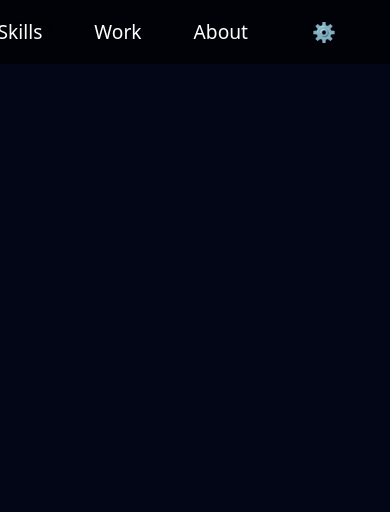
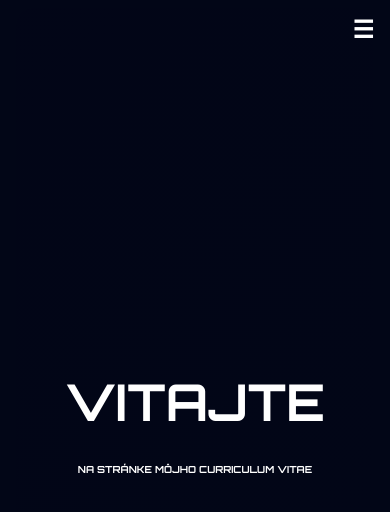
Before and after one commit to GallyTi/portfolio, a SvelteKit app: page / in a window 390 px wide. Shown: the top 512 px of the page. Built offline with nearby package versions, Linux system fonts and the light colour scheme.

Commit message:
Some changes of portfolio
Added white text, beetteer navigtation, title text on main page, added a responsive design for mobile

```diff
--- a/src/routes/+page.svelte
+++ b/src/routes/+page.svelte
@@ -1,40 +1,102 @@
 <script>
+  import { onMount } from 'svelte';
   import Background from './animatedBackground.svelte';
   import About from './about-me/aboutMe.svelte';
   import Skills from './skills.svelte';
   import Work from './workExperience.svelte';
   import NotFound from './notFound.svelte';
-  import "./app.css";
 
-  let inverted = false;
+  let isMenuOpen = false; // State for burger menu visibility
 
   export let menu = 1;
-  let menuTitle = 'Home'; // Variable to store the current menu title
+  let menuTitle = 'Home';
 
-  // Function to toggle the color scheme
-  function toggleColorScheme() {
-    inverted = !inverted;
+  // Function to toggle the burger menu
+  function toggleMenu() {
+    isMenuOpen = !isMenuOpen;
+  }
+
+  // Function to handle language switching (add your logic)
+  function toggleLanguage() {
+    // Language switching logic goes here
+  }
+
+  onMount(() => {
+    // Add a resize event listener
+    const handleResize = () => {
+      if (window.innerWidth <= 600) {
+        isMenuOpen = false;
+      }
+    };
+
+    // Execute immediately to set initial state
+    handleResize();
+
+    // Add event listener
+    window.addEventListener('resize', handleResize);
+
+    // Cleanup function
+    return () => {
+      window.removeEventListener('resize', handleResize);
+    };
+  });
+
+  /**
+	 * @param {{ key: string; }} event
+	 */
+  function handleKeyDown(event) {
+    // Check if the Enter key or Space key was pressed
+    if (event.key === 'Enter' || event.key === ' ') {
+      toggleMenu();
+    }
   }
 </script>
 
 <div>
-  <ul id="navBarStyle">
-    <li class="{menu === 1 ? 'active' : ''}"><a href="/" on:click|preventDefault={() => (menu = 1)}>Home</a></li>
-    <li class="{menu === 2 ? 'active' : ''}"><a href="/" on:click|preventDefault={() => (menu = 2)}>Skills</a></li>
-    <li class="{menu === 3 ? 'active' : ''}"><a href="/" on:click|preventDefault={() => (menu = 3)}>Work</a></li>
-    <li class="{menu === 4 ? 'active' : ''}"><a href="/" on:click|preventDefault={() => (menu = 4)}>About</a></li>
-    <li class="dropdown">
-      <a href="#" class="dropdown-button">⚙️</a> <!-- Example: Gear icon as button -->
-      <div class="dropdown-content">
-          <a href="#">SLOVAK</a>
-          <a href="#">ENGLISH</a>
-          <!-- Add more languages as needed -->
+  <button class="hamburger" on:click={toggleMenu} on:keydown={handleKeyDown}>
+    {#if isMenuOpen}
+      ✖
+    {:else}
+      ☰
+    {/if}
+  </button>
+
+  <div class="burger-menu" class:open={isMenuOpen}>
+    <ul>
+      <li><button on:click={() => { menu = 1; toggleMenu(); }}>Home</button></li>
+      <li><button on:click={() => { menu = 2; toggleMenu(); }}>Skills</button></li>
+      <li><button on:click={() => { menu = 3; toggleMenu(); }}>Work</button></li>
+      <li><button on:click={() => { menu = 4; toggleMenu(); }}>About</button></li>
+      <li class="language-switch"><button on:click={toggleLanguage}>🌏︎</button></li>
+    </ul>
   </div>
+
+  <ul id="navBarStyle" class:open={isMenuOpen}>
+    <li class="{menu === 1 ? 'active' : ''}">
+      <a href="/" on:click|preventDefault={() => (menu = 1)}>Home</a>
+    </li>
+    <li class="{menu === 2 ? 'active' : ''}">
+      <a href="/" on:click|preventDefault={() => (menu = 2)}>Skills</a>
+    </li>
+    <li class="{menu === 3 ? 'active' : ''}">
+      <a href="/" on:click|preventDefault={() => (menu = 3)}>Work</a>
+    </li>
+    <li class="{menu === 4 ? 'active' : ''}">
+      <a href="/" on:click|preventDefault={() => (menu = 4)}>About</a>
+    </li>
+    <li class="language-switch">
+      <button on:click={toggleLanguage}>🌏︎</button>
     </li>
   </ul>
 
   <div id="menuTitleDisplay">{menuTitle}</div>
+
   {#if menu === 1}
+    <div class="centered-div">
+      <h1 class="main-text">VITAJTE</h1>
+      <br>
+      <p class="sub-text highlight">NA STRÁNKE MÔJHO CURRICULUM VITAE</p>
+    </div>
     <page />
   {:else if menu === 2}
     <Skills />
@@ -43,10 +105,79 @@
   {:else if menu === 4}
     <About />
   {:else}
-      <h1>
     <NotFound />
-      </h1>
   {/if}
 
-  <Background {inverted} />
+  <Background/>
 </div>
+
+
+<style>
+  @import url('https://fonts.googleapis.com/css2?family=Orbitron:wght@400;500;600;700&display=swap');
+
+  .centered-div {
+    max-width: 100%; /* Ensures the div doesn't exceed the width of the page */
+    text-align: center; /* Centers the text inside the div */
+    top: 50%; /* Positions the div in the center of the page vertically */
+    left: 50%;
+    transform: translate(-50%, -50%); /* Adjusts the positioning to be truly centered */
+    color: white; /* Sets the text color to white */
+    z-index: 4; /* Higher z-index to ensure it's above the gradient */
+    position: absolute;
+  }
+
+  .main-text {
+    font-size: clamp(0.7rem, 5vw + 8vw, 8rem); /* Responsive font size */
+    margin-bottom: 0.5rem; /* Spacing between the main text and the subtitle */
+    font-family: 'Orbitron', sans-serif;
+    font-weight: bolder;
+  }
+
+  .sub-text {
+    font-size: clamp(0.5rem, 1vw + 1.5vw, 2rem); /* Responsive font size, 1/4 of the main text */
+    font-weight: bold;
+    font-family: 'Orbitron', sans-serif;
+  }
+
+  .burger-menu {
+    position: fixed;
+    top: 0;
+    right: -100%;
+    width: 60%;
+    height: 100%;
+    background: rgba(0, 0, 0, 0.9);
+    transition: right 0.3s ease;
+    z-index: 5;
+    /* Other styling as needed */
+  }
+
+  .burger-menu.open {
+    right: 0;
+    z-index: 5;
+  }
+
+  .burger-menu ul {
+    list-style: none;
+    padding: 20px;
+    z-index: 5;
+  }
+
+  .burger-menu ul li {
+    background: none;
+    border: none;
+    color: white; /* Or any other color */
+    text-align: left;
+    padding: 1rem;
+    border: 1px solid #fff;
+    margin-bottom: 1rem;
+    text-align: center;
+    color: white;
+    z-index: 5;
+    margin-top: 3rem;
+    /* Additional styling as needed */
+  }
+
+  .language-switch {
+    /* Additional styling for language switch */
+  }
+</style>
--- a/src/routes/about-me/aboutMe.svelte
+++ b/src/routes/about-me/aboutMe.svelte
@@ -16,9 +16,9 @@
 <div class="aboutMeWrapper">
   <div class="innerWrapper">
     <nav class="view-selector">
-      <a href="#" class:active={aboutVersion === 'classic'} on:click|preventDefault={() => setAboutVersion('classic')}>Classic View</a>
+      <a href="" class:active={aboutVersion === 'classic'} on:click|preventDefault={() => setAboutVersion('classic')}>Classic View</a>
       <span class="separator"></span>
-      <a href="#" class:active={aboutVersion === 'chatbot'} on:click|preventDefault={() => setAboutVersion('chatbot')}>Chatbot View</a>
+      <a href="" class:active={aboutVersion === 'chatbot'} on:click|preventDefault={() => setAboutVersion('chatbot')}>Chatbot View</a>
     </nav>
     {#if aboutVersion === 'classic'}
       <ClassicAbout />
@@ -85,7 +85,7 @@
   padding: 20px; /* Spacing inside the div */
   box-shadow: 0 4px 8px rgba(0, 0, 0, 0.1); /* Optional: Adds a subtle shadow */
   overflow: auto; /* In case the content overflows */
-  z-index: 2; /* Ensure it's above other content */
+  z-index: 5; /* Ensure it's above other content */
 }
 
 @media(max-width: 600px) {
--- a/src/routes/app.css
+++ b/src/routes/app.css
@@ -1,8 +1,3 @@
-@tailwind base;
-@tailwind components;
-@tailwind utilities;
-
-
 :root {
     --background-rgb: 2 6 23;
     --background-light-rgb: 30 41 59;
@@ -16,10 +11,15 @@
 
     --back-width: 100vw;
     --back-height: 98vh;
-    --font-size: 0.8rem;
+    --font-size: (0.5rem, 0.5vw + 0.9vw, 1.15rem);
 
     --font-color: #fff;
     --link-color: #0000EE;
+
+    --menu-background-color: rgba(0, 0, 0, 0.65);
+    --menu-item-background-color: rgba(255, 255, 255, 0.1);
+    --menu-item-border-color: white;
+    --burger-menu-size: 2rem;
   }
 
   body {
@@ -72,12 +72,12 @@
     height: 100%;
     width: 100%;
     position: absolute;
-    background: linear-gradient(-45deg, #ee7752, #e73c7e, #23a6d5, #23d5ab);
+    background: linear-gradient(-45deg, #aa076b, #61045f);
     background-size: 400% 400%;
     animation: gradient 15s ease infinite;
     mix-blend-mode: darken;
     pointer-events: none;
-    z-index: 3;
+    z-index: 2;
   }
 
   .back-letters {
@@ -89,7 +89,8 @@
     height: 100%;
     width: 100%;
     color: white;
-    font-size: var(--font-size);
+    /*font-size: var(clamp(-font-size));*/
+    font-size: clamp(0.6rem, 0.7vw + 1vw, 0.9rem);
     font-weight: 500;
     word-wrap: break-word;
     opacity: 0;
@@ -101,6 +102,7 @@
       transparent
     );
     scale: 1.03;
+    z-index: 1;
   }
 
   .back:hover .back-letters {
@@ -148,6 +150,7 @@
     justify-content: flex-end;
     align-items: center;
     background-color: rgba(0, 0, 0, 0.65); /* Black with 90% opacity */
+    transition: top 0.3s;
   }
 
   ul#navBarStyle li {
@@ -174,6 +177,14 @@
       height: 2px;
       background-color: white; /* White underline */
   }
+
+  #navBarStyle .language-switch button {
+    background: none;
+    border: none;
+    color: white; /* Or any other color you prefer */
+    cursor: pointer;
+  }
+
   #menuTitleDisplay {
     position: absolute;
     left: 0; /* Align the title on the left side */
@@ -217,13 +228,101 @@
     display: block;
     border: 1px solid transparent; /* Add transparent border to maintain layout */
     transition: background-color 0.3s, border-color 0.3s; /* Smooth transition for hover effects */
-}
+  }
 
-.dropdown-content a:hover {
-    background-color: rgba(255, 255, 255, 0.1); /* Slightly lighter on hover */
-    border-color: white; /* White border on hover */
-}
+  .dropdown-content a:hover {
+      background-color: rgba(255, 255, 255, 0.1); /* Slightly lighter on hover */
+      border-color: white; /* White border on hover */
+  }
 
   .dropdown:hover .dropdown-content {
       display: block; /* Show dropdown */
   }
+
+  /* Hamburger Menu */
+  .hamburger {
+    display: none;
+    cursor: pointer;
+    font-size: var(--burger-menu-size);
+    padding: 1rem;
+    font-weight: bold; /* Make the text bold */
+    color: white; /* Set the text color to white */
+    font-size: 1.5rem;
+    background: none; /* Removes default button background */
+    border: none; /* Removes default button border */
+    cursor: pointer;
+  }
+
+  #menuTitleDisplay {
+    display: none; /* Hide the element */
+  }
+
+  /* Mobile Navbar */
+  @media (max-width: 600px) {
+    .hamburger {
+        display: block;
+        position: absolute;
+        right: 0;
+        top: 0;
+        z-index: 6;
+        font-weight: bold; /* Make the text bold */
+        color: white; /* Set the text color to white */
+    }
+
+    #navBarStyle {
+        flex-direction: column;
+        position: fixed;
+        top: -100vh;
+        right: 0;
+        width: 60%;
+        height: 100vh;
+        background-color: var(--menu-background-color);
+        border-bottom-left-radius: 15px;
+        padding-top: 4rem; /* Height of the header */
+        align-items: start;
+        padding-left: 1rem;
+    }
+
+    ul#navBarStyle li {
+        display: block;
+        margin: 0.5rem 0;
+        width: 100%;
+        padding: 0.5rem 1rem;
+        border-radius: 5px;
+    }
+
+    ul#navBarStyle li:hover,
+    ul#navBarStyle li.active {
+        background-color: var(--menu-item-background-color);
+        border-color: var(--menu-item-border-color);
+    }
+
+    .dropdown-content {
+        position: static;
+        background-color: transparent;
+        box-shadow: none;
+        width: 100%;
+        text-align: left;
+    }
+
+    .dropdown-content a {
+        padding: 0.5rem 1rem;
+    }
+
+    /* Language Switch Button */
+    .language-switch {
+        position: absolute;
+        bottom: 2rem;
+        left: 50%;
+        transform: translateX(-50%);
+        width: 3rem;
+        height: 3rem;
+        border-radius: 50%;
+        background-color: var(--menu-item-background-color);
+        display: flex;
+        justify-content: center;
+        align-items: center;
+        font-size: 1rem;
+        color: var(--menu-item-border-color);
+    }
+  }
```
Lines whose indentation alone changed are shown as unchanged.
